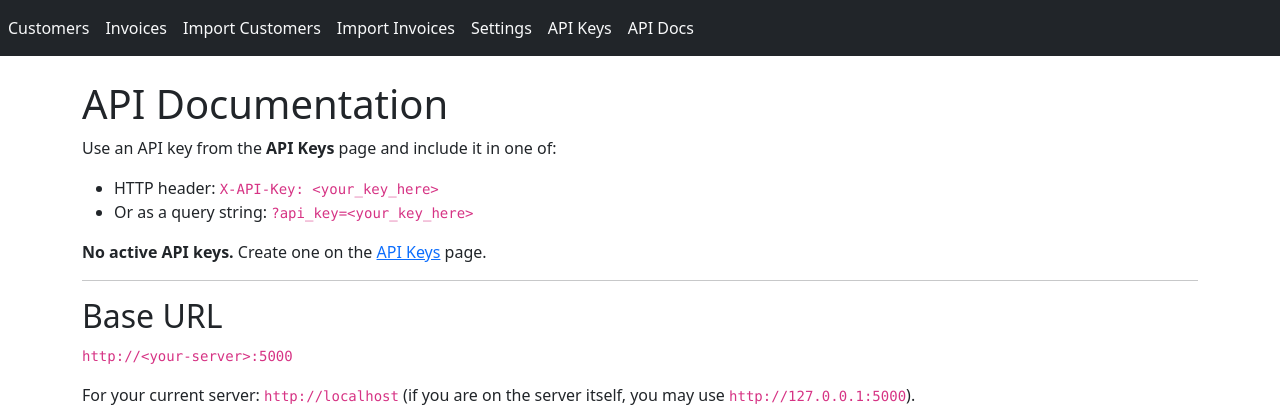
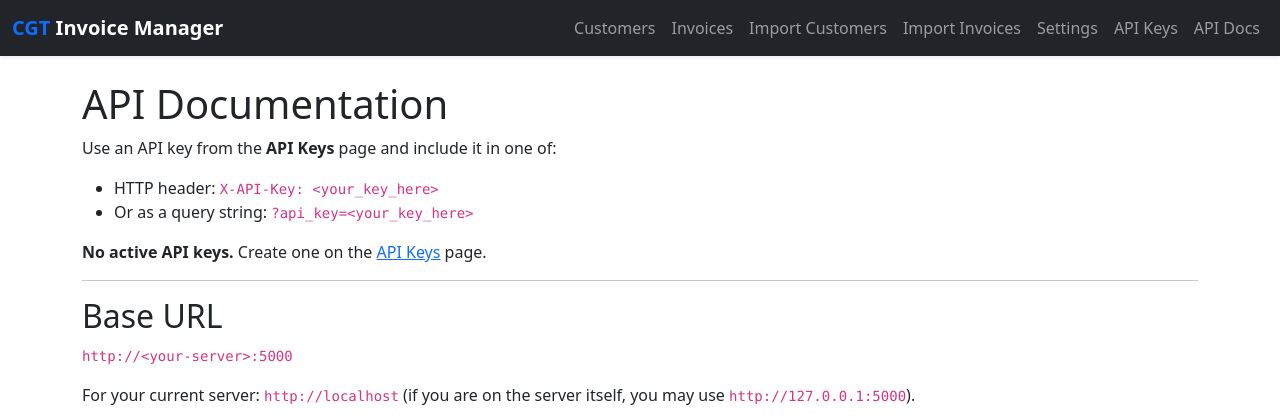
Before and after one commit to tegwin/cgtinvoicemanager, a Flask app: page /api/docs in a window 1280 px wide. Shown: the top 419 px of the page. Run offline with Flask 3, Linux system fonts and the light colour scheme; data that the repository does not hold is empty.

Commit message:
Another update

```diff
--- a/invoice_manager/templates/base.html
+++ b/invoice_manager/templates/base.html
@@ -7,34 +7,56 @@
         href="https://cdn.jsdelivr.net/npm/bootstrap@5.3.2/dist/css/bootstrap.min.css">
 </head>
 <body>
-<nav class="navbar navbar-expand-lg navbar-dark bg-dark mb-4">
-<div class="collapse navbar-collapse">
-  <ul class="navbar-nav me-auto mb-2 mb-lg-0">
+<nav class="navbar navbar-expand-lg navbar-dark bg-dark shadow-sm mb-4">
+  <div class="container-fluid">
+    <a class="navbar-brand fw-bold" href="{{ url_for('index') }}">
+      <span class="text-primary">CGT</span> Invoice Manager
+    </a>
+
+    <!-- Mobile Menu Toggle -->
+    <button class="navbar-toggler" type="button" data-bs-toggle="collapse"
+            data-bs-target="#navbarMenu" aria-controls="navbarMenu"
+            aria-expanded="false" aria-label="Toggle navigation">
+      <span class="navbar-toggler-icon"></span>
+    </button>
+
+    <!-- Menu Items -->
+    <div class="collapse navbar-collapse justify-content-end" id="navbarMenu">
+      <ul class="navbar-nav mb-2 mb-lg-0">
+
         <li class="nav-item">
-      <a class="nav-link text-light" href="{{ url_for('list_customers') }}">Customers</a>
+          <a class="nav-link" href="{{ url_for('list_customers') }}">Customers</a>
         </li>
+
         <li class="nav-item">
-      <a class="nav-link text-light" href="{{ url_for('list_invoices') }}">Invoices</a>
+          <a class="nav-link" href="{{ url_for('list_invoices') }}">Invoices</a>
         </li>
+
         <li class="nav-item">
-      <a class="nav-link text-light" href="{{ url_for('import_customers') }}">Import Customers</a>
+          <a class="nav-link" href="{{ url_for('import_customers') }}">Import Customers</a>
         </li>
+
         <li class="nav-item">
-      <a class="nav-link text-light" href="{{ url_for('import_invoices') }}">Import Invoices</a>
+          <a class="nav-link" href="{{ url_for('import_invoices') }}">Import Invoices</a>
         </li>
+
         <li class="nav-item">
-      <a class="nav-link text-light" href="{{ url_for('settings_view') }}">Settings</a>
+          <a class="nav-link" href="{{ url_for('settings_view') }}">Settings</a>
         </li>
+
         <li class="nav-item">
-      <a class="nav-link text-light" href="{{ url_for('api_keys_list') }}">API Keys</a>
+          <a class="nav-link" href="{{ url_for('api_keys_list') }}">API Keys</a>
         </li>
+
         <li class="nav-item">
-      <a class="nav-link text-light" href="{{ url_for('api_docs') }}">API Docs</a>
+          <a class="nav-link" href="{{ url_for('api_docs') }}">API Docs</a>
         </li>
+
       </ul>
     </div>
+  </div>
+</nav>
 
-</nav>
 
 <div class="container">
   {% with messages = get_flashed_messages(with_categories=true) %}
```
Lines whose indentation alone changed are shown as unchanged.
